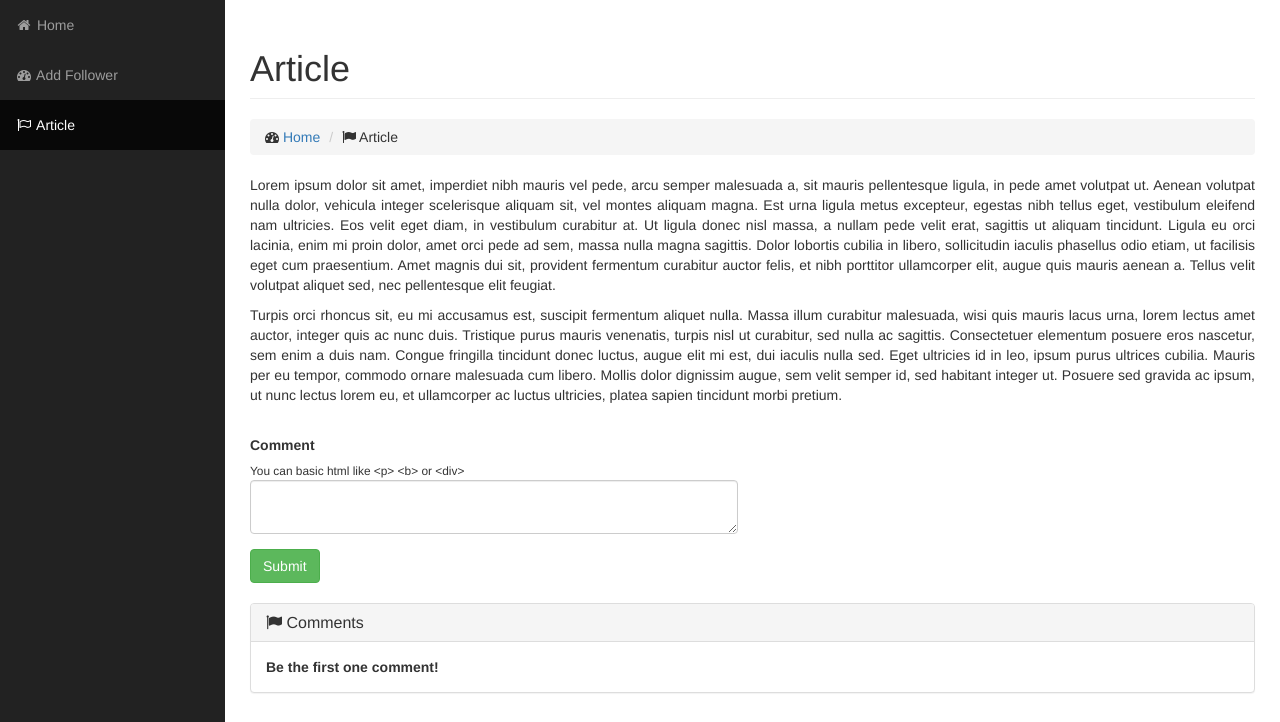
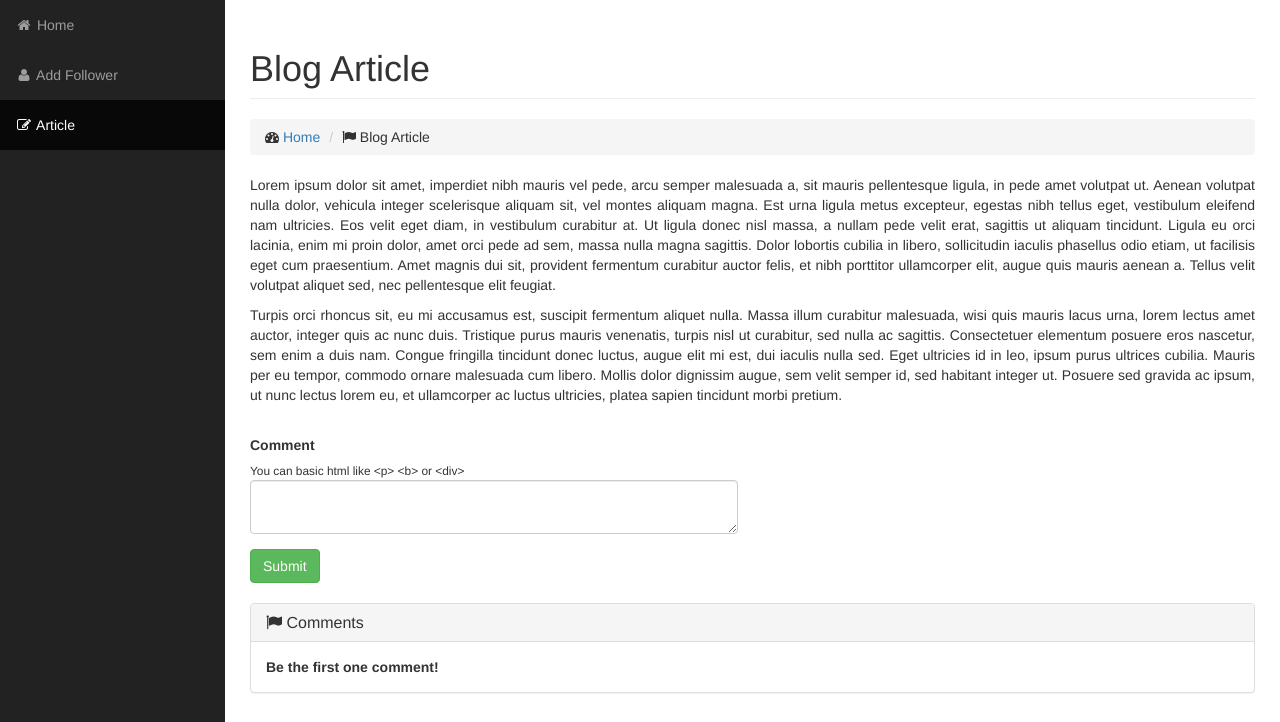
Before and after one commit to pavanw3b/MyHTMLSanitizer, a Django app: page /app/article in a window 1280 px wide. Shown: the part 51-773 px from the top of the page. Run offline with Django 3.2, Linux system fonts and the light colour scheme; the visitor is signed in with stand-in values (Sample User, id 1); data that the repository does not hold is empty; some libraries are stand-ins or nearby versions.

Commit message:
Changed the fa icons to matching ones

```diff
--- a/templates/app/article.html
+++ b/templates/app/article.html
@@ -5,10 +5,10 @@
     <div class="container-fluid">
         <div class="row">
             <div class="col-lg-12">
-                <h1 class="page-header">Article</h1>
+                <h1 class="page-header">Blog Article</h1>
                 <ol class="breadcrumb">
                     <li><i class="fa fa-dashboard"></i> <a href="/">Home</a></li>
-                    <li><i class="fa fa-flag"></i> Article</li>
+                    <li><i class="fa fa-flag"></i> Blog Article</li>
                 </ol>
             </div>
         </div>
--- a/templates/include/side-menu.html
+++ b/templates/include/side-menu.html
@@ -4,10 +4,10 @@
             <a href="/"><i class="fa fa-fw fa-home"></i> Home</a>
         </li>
         <li {% if '/app/add-follower' in request.path %}class="active" {% endif %}>
-            <a href="/app/add-follower"><i class="fa fa-fw fa-dashboard"></i> Add Follower</a>
+            <a href="/app/add-follower"><i class="fa fa-fw fa-user"></i> Add Follower</a>
         </li>
         <li {% if '/app/article' in request.path %}class="active" {% endif %}>
-            <a href="/app/article"><i class="fa fa-fw fa-flag-o"></i> Article</a>
+            <a href="/app/article"><i class="fa fa-fw fa-edit"></i> Article</a>
         </li>
     </ul>
 </div>
--- a/templates/index.html
+++ b/templates/index.html
@@ -1,5 +1,5 @@
 {% extends "base.html" %}
-{% block title %} Home | {% endblock %}
+{% block title %} Home{% endblock %}
 {% block page %}
 
     <div class="container-fluid">
@@ -18,7 +18,7 @@
             <div class="col-md-12 text-center">
                 <img src="/static/image/welcome-art-pavanw3b.jpg" width="300" />
 
-                <h4>Getting up early on a   Saturday morning is hard, isn't it?</h4>
+                <h4>Getting up early on a Saturday morning is hard, isn't it?</h4>
             </div>
 
         </div>
```
